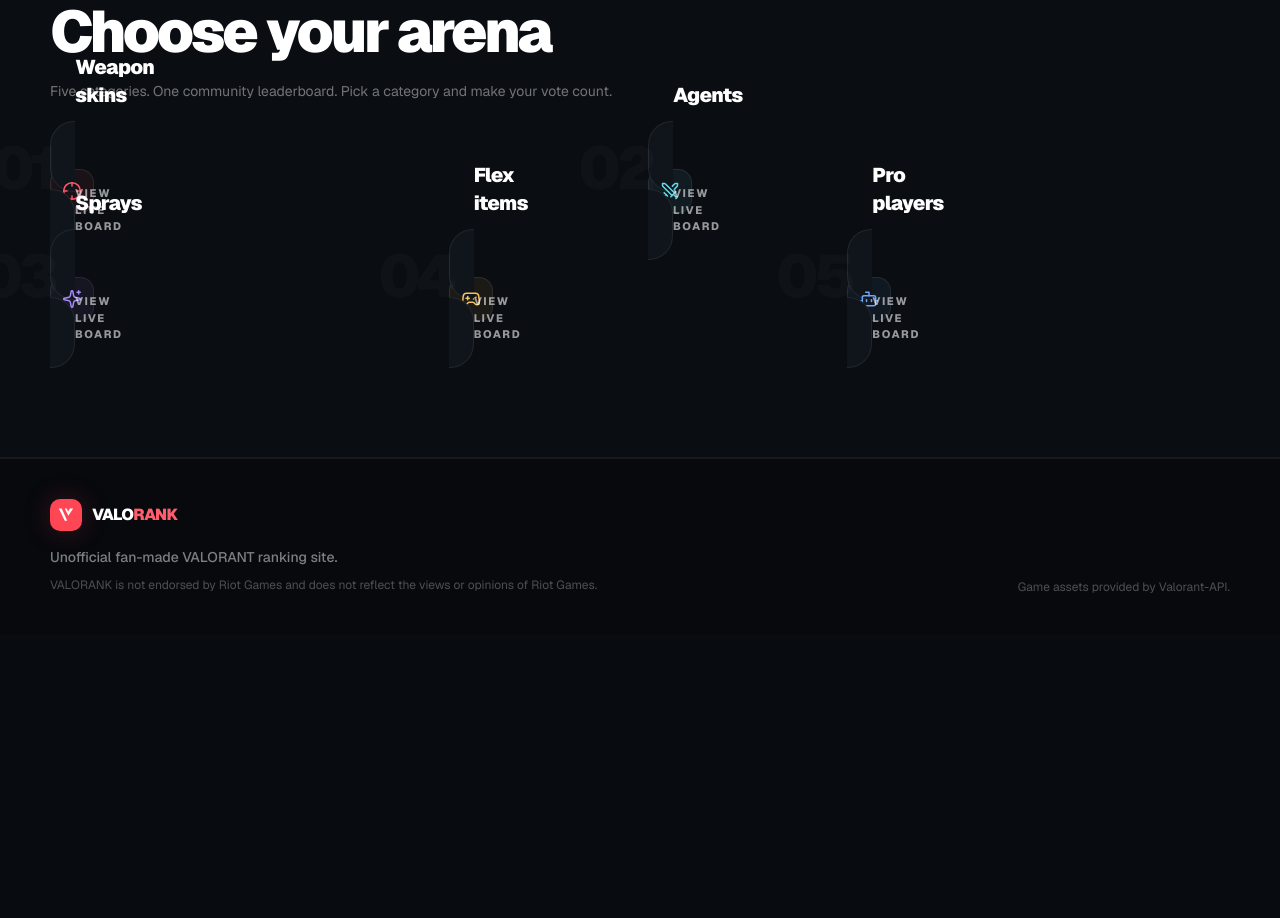
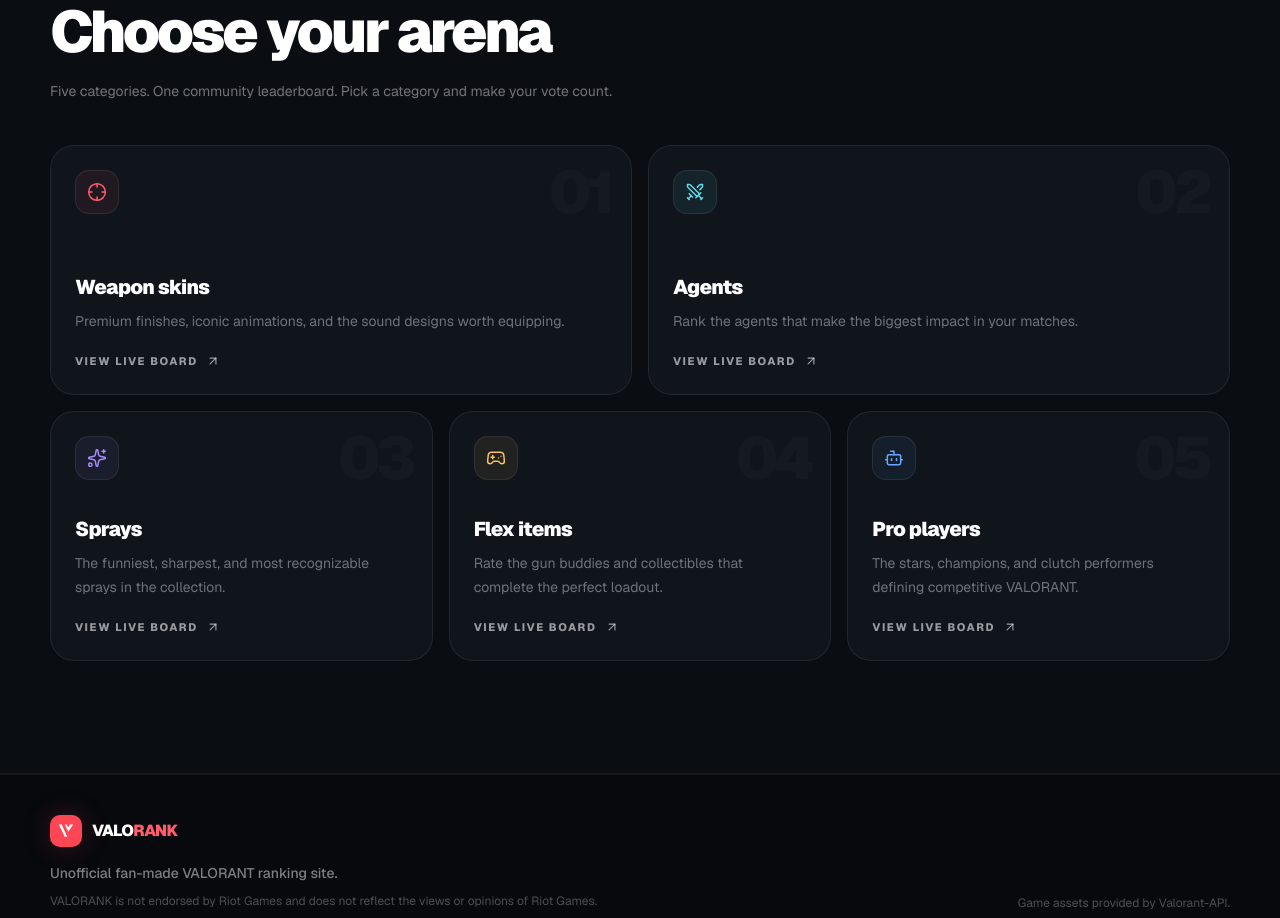
Before and after one commit to jomebe/ValoRank, a Next.js app: page / in a window 1280 px wide. Shown: the part 1400-2318 px from the top of the page. Before the commit the page ends 2035 px from the top, so only its background shows below. Built offline with nearby package versions, Linux system fonts and the light colour scheme; no server answers; the database is empty.

Commit message:
fix(ui): restore category card layout

```diff
--- a/src/components/category-card.tsx
+++ b/src/components/category-card.tsx
@@ -19,7 +19,7 @@
   return (
     <Link
       href={`/rankings/${category.id}`}
-      className="group relative min-h-[250px] overflow-hidden rounded-[24px] border border-white/[0.075] bg-[#10151c] p-6 transition duration-300 hover:-translate-y-1 hover:border-white/15"
+      className="group relative block min-h-[250px] w-full overflow-hidden rounded-[24px] border border-white/[0.075] bg-[#10151c] p-6 transition duration-300 hover:-translate-y-1 hover:border-white/15"
     >
       <div
         className="absolute -right-12 -top-12 size-40 rounded-full opacity-0 blur-3xl transition duration-500 group-hover:opacity-20"
```
